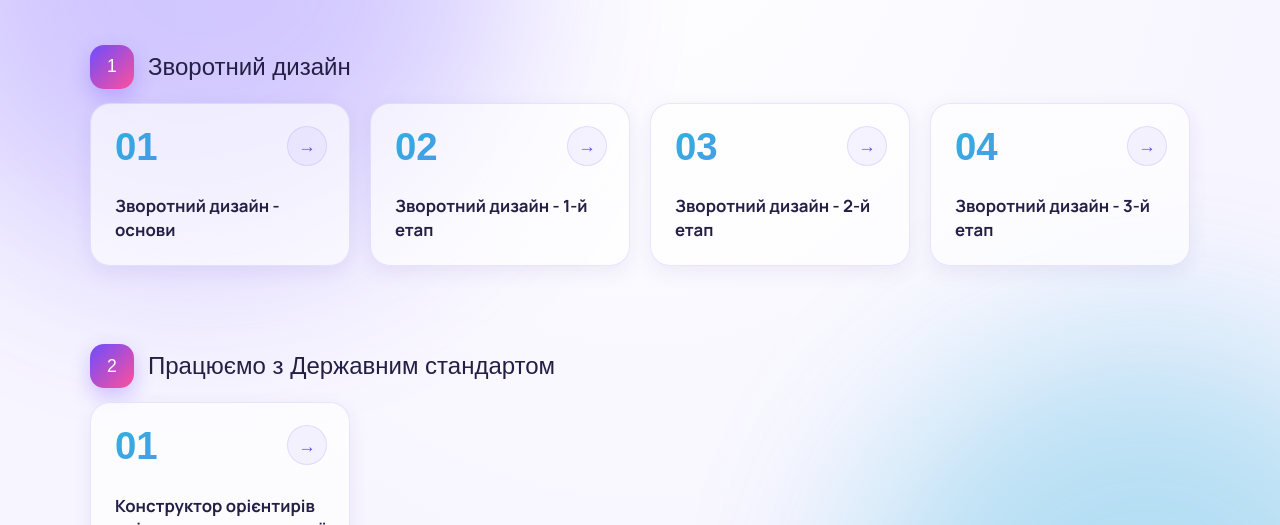
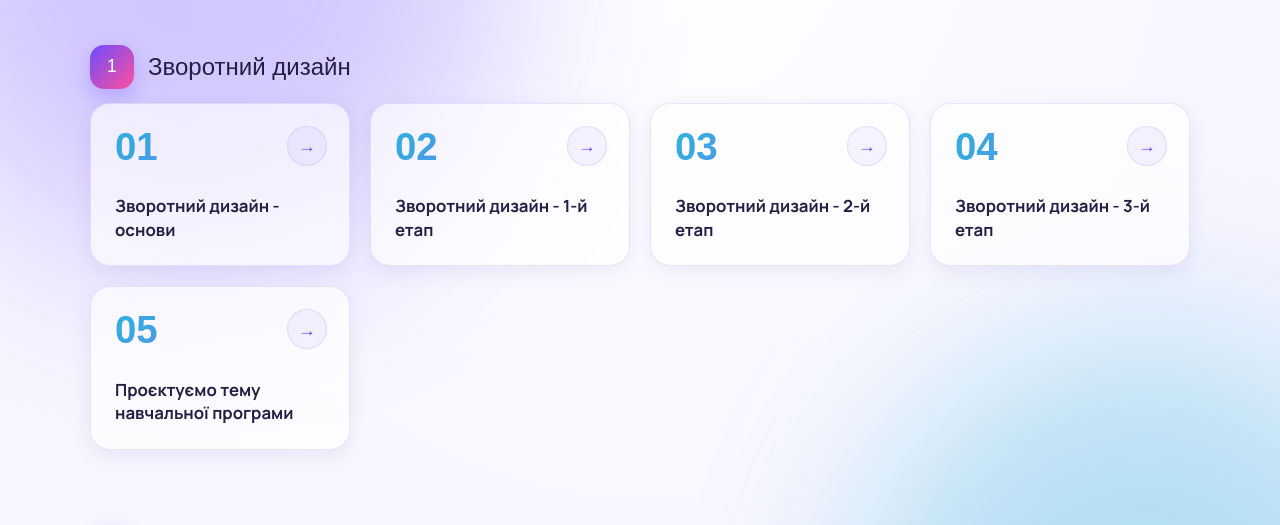
Before and after one commit to jshvets/training, a plain HTML site: page index.html in a window 1280 px wide. Shown: the part 163-688 px from the top of the page. Drawn offline with Linux system fonts and the light colour scheme; a web font is replaced by a local one.

Commit message:
Update index.html

```diff
--- a/index.html
+++ b/index.html
@@ -19,6 +19,8 @@
             Зворотний дизайн - 2-й етап</a></li>
           <li><a href="https://jshvets.github.io/training/zvorotnyi-dyzain/zvorotnyi-dyzain-etap3-informatyka.html" target="_blank">
             Зворотний дизайн - 3-й етап</a></li>
+          <li><a href="https://jshvets.github.io/training/zvorotnyi-dyzain/zvorotnyi-dyzain-informatyka-profil.html" target="_blank">
+            Проєктуємо тему навчальної програми</a></li>
         </ol>
       </li>
       <li>Працюємо з Державним стандартом
```
